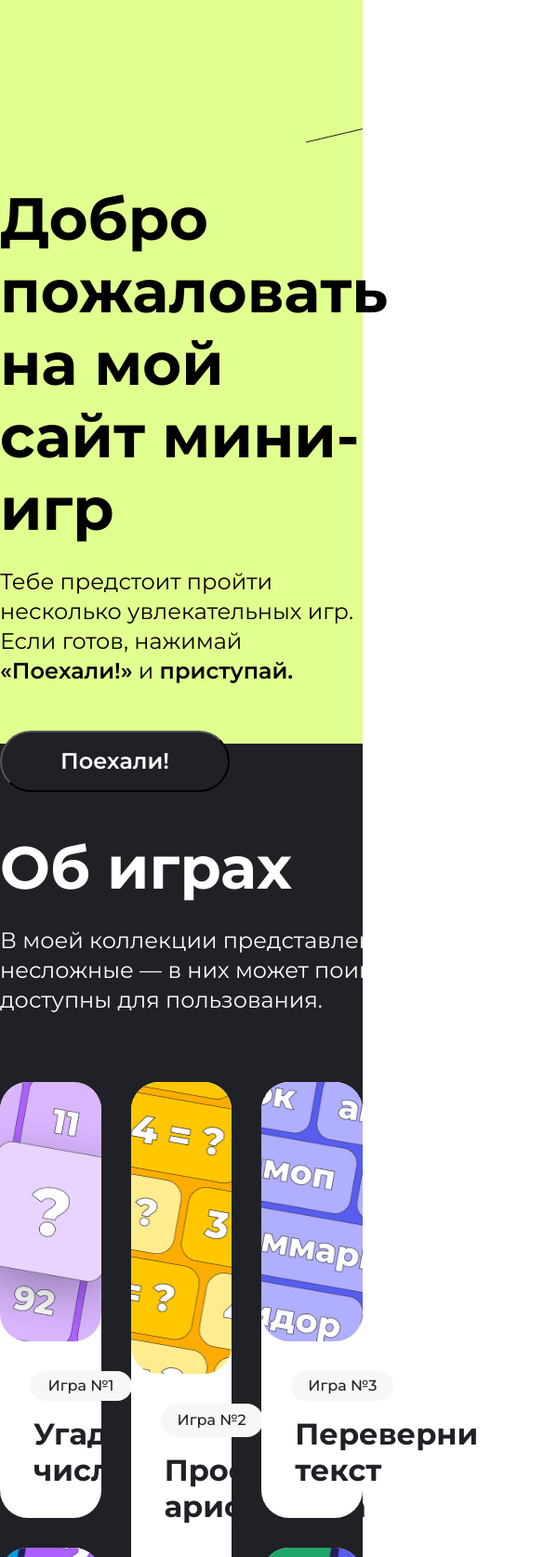
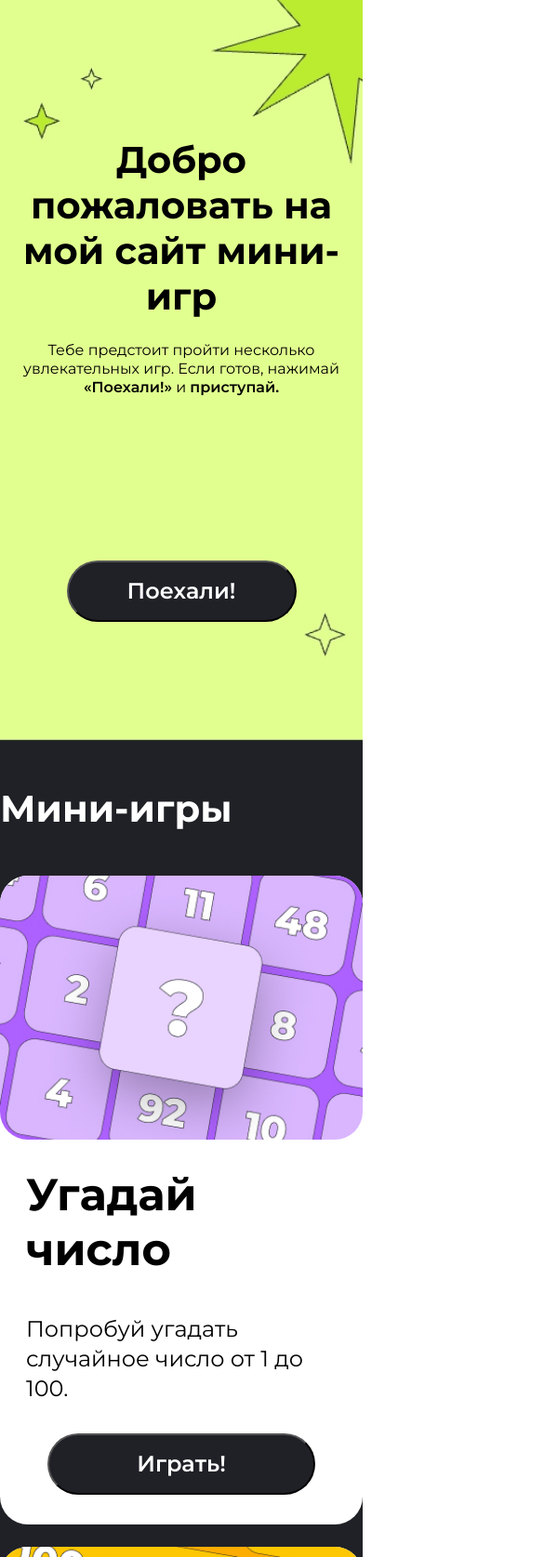
Before and after one commit to MironProFit/2-nd-course-hw, a plain HTML site: page index.html in a window 390 px wide. Shown: the top 1675 px of the page at 93% size, 585 px wide, since content can reach past the window. Drawn offline with Linux system fonts and the light colour scheme.

Commit message:
изменениия в js

```diff
--- a/scripts/hw7.js
+++ b/scripts/hw7.js
@@ -1,8 +1,8 @@
-let num = 1;
-num = num + 5;
-num = num - 3;
-num = num * 7;
-num = num / 3;
-num = num + 1;
-num = num - 1;
-alert(`Результат всех математических операций равен ${num}`);
+let x = 1;
+x += 5;
+x -= 3;
+x *= 7;
+x /= 3;
+x += 1;
+x -= 1;
+alert(`Результат всех математических операций равен ${x}`);
--- a/scripts/hw9.js
+++ b/scripts/hw9.js
@@ -1,5 +1,5 @@
 let user = {
-    name : String (Мирон),
-    age : Number (35),
-    isAdmin : Boolean (true)
+    name :(Мирон),
+    age : (value: 35 ),
+    isAdmin : (value: true );
 }
--- a/styles/_main.scss
+++ b/styles/_main.scss
@@ -123,10 +123,11 @@
     }
     .games-gallery {
         max-width: 1440px;
-        height: 3500px;
+        max-height: 3500px;
         background-image: url('../img/game_gallery.jpeg');
         background-repeat: no-repeat;
         background-position: center;
+        padding-bottom: 144px;
         .games-gallery__title {
             margin: 0;
             padding-top: 96px;
@@ -142,19 +143,19 @@
             display: grid;
             grid-template-columns: repeat(12, 1fr);
             max-width: 1200px;
-            height: 500px;
+            max-height: 500px;
             background-color: $light;
             border-radius: 30px;
+
 
 
             .catalog-item {
                 padding-left: 48px;
                 padding-top: 48px;
                 grid-column: span 6;
-                display: flex;
-                flex-direction: column;
-                max-width: 600px;
-                max-height: 500px;
+                // display: flex;
+                // flex-direction: column;
+
 
                 .catalog-item__title {
                     margin-top: 48px;
@@ -173,6 +174,7 @@
                 }
                 .catalog-item__btn {
                     @include btn-dark;
+                    margin-bottom: 84px;
                 }
             }
                 .catalog-img {
@@ -187,6 +189,10 @@
         .games-gallery__catalog:nth-child(odd) .catalog-item{
                 order: 1;
             }
+            .games-gallery__catalog:last-child {
+                margin-bottom: unset;
+            }
+
 
         }
 
@@ -196,7 +202,7 @@
     justify-content: center;
     align-items: center;
     background-color: $accent-dark;
-    width: 1440px;
+    max-width: 1440px;
     height: 150px;
     &__text {
         font-size: 24px;
--- /dev/null
+++ b/styles/_mobile.scss
@@ -0,0 +1,128 @@
+@media (max-width: 768px) {
+    body {
+        overflow-x: hidden;
+    .center {
+        padding-right: 16px;
+        padding-left: 16px;
+    }
+}
+
+.header {
+    max-width: 1440px;
+    max-height: 800px;
+    background-image: url('../img/hero_mobile.jpeg');
+    background-repeat: no-repeat;
+    background-size: cover;
+    background-position: center;
+}
+
+.games-info {
+    display: none;
+}
+
+.header__hero {
+    padding-top: 147px;
+    max-width: 769px;
+    max-height: 650px;
+    display: flex;
+    flex-direction: column;
+    .hero {
+        &__title {
+            margin: 0;
+            font-size: 40px;
+            font-weight: 700;
+            line-height: 49px;
+            text-align: center;
+            }
+
+        &__desc {
+            font-size: 16px;
+            font-weight: 400;
+            line-height: 20px;
+            text-align: center;
+            padding-bottom: 48px;
+                &-selection {
+                    font-weight: 600;
+                }
+            }
+        &__button {
+            margin-bottom: 156px;
+            margin: auto;
+            @include btn-dark;
+        }
+    }
+}
+.games-gallery {
+    max-width: unset;
+    max-height: unset;
+    background-repeat: repeat-y;
+    background-position: center;
+    padding-bottom: 48px;
+
+    .games-gallery__title {
+        margin: 0;
+        padding-top: 48px;
+        padding-bottom: 48px;
+        color: $light;
+        font-size: 40px;
+        font-weight: 700;
+        line-height: 49px;
+        text-align: left;
+    }
+    .games-gallery__catalog {
+        margin-bottom: 24px;
+        grid-template-columns: unset;
+        max-height: unset;
+        max-width: unset;
+
+        .catalog-item {
+            margin-left: 28px;
+            margin-right: 28px;
+            grid-row: span 1;
+            padding: 0;
+            display: flex;
+            flex-direction: column;
+
+            .catalog-item__title {
+                margin-top: 30px;
+                margin-bottom: 16px;
+                font-size: 48px;
+                font-weight: 700;
+                line-height: 59px;
+                text-align: left;
+            }
+            .catalog-item__subtitle {
+                margin-bottom: 32px;
+                font-size: 24px;
+                font-weight: 400;
+                line-height: 32px;
+                text-align: left;
+            }
+            .catalog-item__btn {
+                margin: auto;
+                margin-bottom: 32px;
+                @include btn-dark;
+                width: 288px;
+                height: 66px;
+            }
+        }
+            .catalog-img {
+                grid-row: span 1;
+                height: 284px;
+                background-repeat: no-repeat;
+                background-position: center;
+                background-size: cover;
+                border-radius: 30px;
+                }
+    }
+    .games-gallery__catalog .catalog-item{
+            order: 2;
+        }
+        .games-gallery__catalog:last-child {
+            padding-bottom: 24px;
+
+        }
+
+    }
+
+}
--- a/styles/styles.scss
+++ b/styles/styles.scss
@@ -1,9 +1,10 @@
 @import 'font';
 @import 'mixin';
 @import 'variables';
-@import 'header_variables';
 @import 'button_variables';
 @import 'main';
+@import 'mobile';
+@import 'tablet';
 
 html {
     scroll-behavior: smooth;
```
Also changed, not shown: index.html (+1 -2 lines), game_desc.png (deleted), img/hero_mobile.jpeg (added), styles/_header_variables.scss (deleted), styles/_tablet.scss (added), styles/styles.css, 1 other file.
